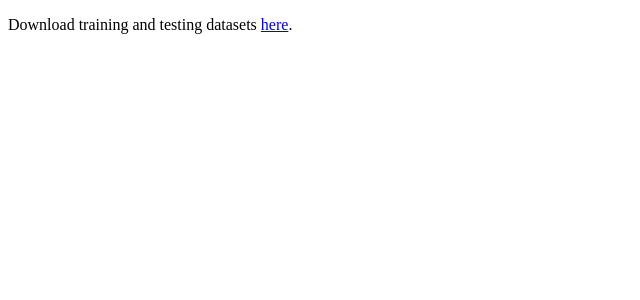
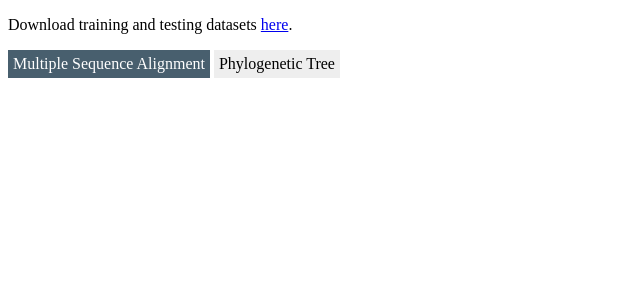
Before and after one commit to cyouh95/project_cs123b, a Flask app: page /results in a window 1280 px wide. Shown: the top 300 px of the page, without its empty margins (0-640 px from the left). Run offline with Flask 2, Linux system fonts and the light colour scheme; some libraries are stand-ins or nearby versions.

Commit message:
add MSA results

```diff
--- a/HBB.py
+++ b/HBB.py
@@ -2,6 +2,7 @@
 import pandas as pd
 import requests
 import time
+import json
 import re
 import os
 
@@ -49,11 +50,22 @@
         self.save_clustalo_phylotree_results(job_id)
         self.save_clustalo_alignment_results(job_id)
 
-        # Determine best segment of alignment to keep and split sequences to training and testing datasets
+        # Determine best segment of alignment to keep
         self.alignment = self.parse_alignment()
         self.optimal_segment = self.get_optimal_alignment_segment()
 
+        # Save training and testing datasets and alignment info
         self.gen_output_files()
+
+        info = {
+            'seq_names': self.seq_names,
+            'optimal_segment': self.optimal_segment
+        }
+
+        json_object = json.dumps(info, indent=2)
+
+        with open(f'{data_dir}/dataset_info.json', mode='w') as file:
+            file.write(json_object)
 
     def create_sample_dataset(self, seq_names):
         """
@@ -112,6 +124,9 @@
             col = list(df.iloc[:50, pos])
             num_unique = len(set([aa for aa in col if aa != '-']))
             df.loc['num_unique', pos] = num_unique
+
+        # Save as CSV to display as MSA results
+        df.to_csv(f'{data_dir}/clustalo_alignment.csv', header=False)
 
         alignment_length = len(df.columns)
 
--- /dev/null
+++ b/static/css/style.css
@@ -0,0 +1,101 @@
+/* Tabs */
+
+.button {
+  display: inline-block;
+  padding: 5px;
+  background-color: #eee;
+  color: black;
+  transition: color 0.2s ease;
+  transition-property: background-color, color;
+  cursor: pointer;
+}
+
+.button.active{
+  background-color: #485F6E;
+  color: white;
+}
+
+.tab {
+  display: none;
+  padding: 10px 0;
+}
+
+.tab.active {
+  display: block;
+}
+
+/* MSA Table */
+
+.scroll-wrapper {
+  max-width: 70%;
+  max-height: 80vh;
+  overflow: scroll;
+  position: relative;
+}
+
+#msa table {
+  font-size: 10px;
+  text-align: center;
+  border-spacing: 0;
+}
+
+#msa table td {
+    padding: 0;
+}
+
+#msa table tr td:nth-child(1) {
+  position: sticky;
+  left: 0;
+  border-right: 1px solid #444;
+  background-color: white;
+  text-align: left;
+  padding-right: 5px;
+  z-index: 1;
+}
+
+#msa table tr td:nth-child(2) {
+  padding-left: 5px;
+}
+
+#msa table tr td:last-child {
+  padding-right: 5px;
+}
+
+#msa table tr:nth-last-child(1) td {
+  position: sticky;
+  bottom: 0;
+  background-color: white;
+}
+
+#msa table tr:nth-last-child(2) td {
+  position: sticky;
+  bottom: 13px;
+  border-top: 1px solid #444;
+  background-color: white;
+}
+
+/* Colors */
+
+.basic {
+  color: darkorange;
+}
+
+.related {
+  color: cornflowerblue;
+}
+
+.red {
+  color: red;
+}
+
+.blue {
+  color: blue;
+}
+
+.magenta {
+  color: magenta;
+}
+
+.green {
+  color: green;
+}
--- /dev/null
+++ b/static/js/script.js
@@ -0,0 +1,71 @@
+$(function() {
+
+    // Tab selection
+    $('.button').on('click', function() {
+        var sel = $(this).data('tab');
+        $('.tab, .button').removeClass('active');
+        $('#' + sel).addClass('active');
+        $(this).addClass('active');
+    });
+
+    // Multiple sequence alignment table
+    function genMSATable(tableData, tableInfo) {
+        var basicNames = tableInfo.seq_names.basic_dataset,
+            relatedNames = tableInfo.seq_names.related_dataset;
+
+        var segmentStart = tableInfo.optimal_segment.start,
+            segmentEnd = tableInfo.optimal_segment.end;
+
+        var table = $('<table></table>');
+        $(tableData).each(function(i, rowData) {
+            var row = $('<tr></tr>');
+            $(rowData).each(function(j, cellData) {
+                // Modify row names
+                if (cellData === 'markings') {
+                    cellData = 'Clustal Omega Markings'
+                } else if (cellData === 'num_unique') {
+                    cellData = 'Number of Unique Amino Acids'
+                }
+
+                // Add colors
+                var td = '<td';
+
+                if (basicNames.indexOf(cellData) !== -1) td += ' class="basic"';
+                if (relatedNames.indexOf(cellData) !== -1) td += ' class="related"';
+
+                // AA color scheme based on Clustal Omega
+                if (['A', 'V', 'F', 'P', 'M', 'I', 'L', 'W'].indexOf(cellData) !== -1) td += ' class="red"';
+                if (['D', 'E'].indexOf(cellData) !== -1) td += ' class="blue"';
+                if (['R', 'H', 'K'].indexOf(cellData) !== -1) td += ' class="magenta"';
+                if (['S', 'T', 'Y', 'H', 'C', 'N', 'G', 'Q'].indexOf(cellData) !== -1) td += ' class="green"';
+
+                // Highlight the segment of alignment that is retained (shift 1 col because row names)
+                if (segmentStart < j && j <= segmentEnd) td += ' bgcolor="#eee8aa"';
+
+                td += '>';
+
+                row.append($(td + cellData + '</td>'));
+            });
+            table.append(row);
+        });
+        return table;
+    }
+
+    // Get data to display
+    var data = {};
+    $.when(
+        $.ajax({
+            type: 'GET',
+            url: 'static/data/clustalo_alignment.csv',
+            success: function(d) {
+                data.alignment = Papa.parse(d.trim()).data;
+            }
+        }),
+        $.getJSON('static/data/dataset_info.json', function(d) {
+            data.info = d;
+        })
+    ).then(function() {
+        $('#msa .scroll-wrapper').append(genMSATable(data.alignment, data.info));
+    });
+
+});
--- a/templates/results.j2
+++ b/templates/results.j2
@@ -3,10 +3,28 @@
 
 <head>
     <title>HBB Gene Analysis</title>
+    <script type="text/javascript" src="https://ajax.googleapis.com/ajax/libs/jquery/1.10.2/jquery.min.js"></script>
+    <script src="https://cdnjs.cloudflare.com/ajax/libs/PapaParse/4.1.2/papaparse.js"></script>
+    <script type="text/javascript" src="/static/js/script.js" crossorigin=""></script>
+    <link rel="stylesheet" type="text/css" href="/static/css/style.css" />
 </head>
 
 <body>
     <p>Download training and testing datasets <a href="{{ url_for('download') }}">here</a>.</p>
+
+    <div id="controls">
+        <div>
+            <div class="button active" data-tab="msa">Multiple Sequence Alignment</div>
+            <div class="button" data-tab="phylotree">Phylogenetic Tree</div>
+        </div>
+
+        <div id="msa" class="tab active">
+            <div class="scroll-wrapper"></div>
+        </div>
+
+        <div id="phylotree" class="tab">
+        </div>
+    </div>
 </body>
 
 </html>
```
